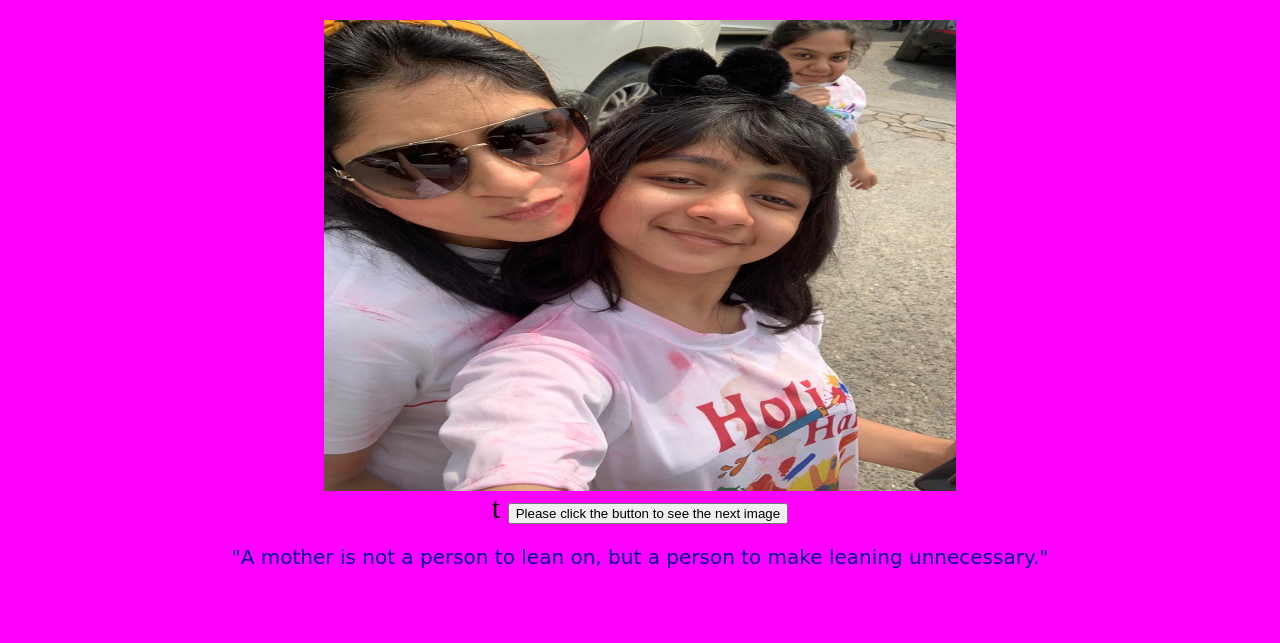
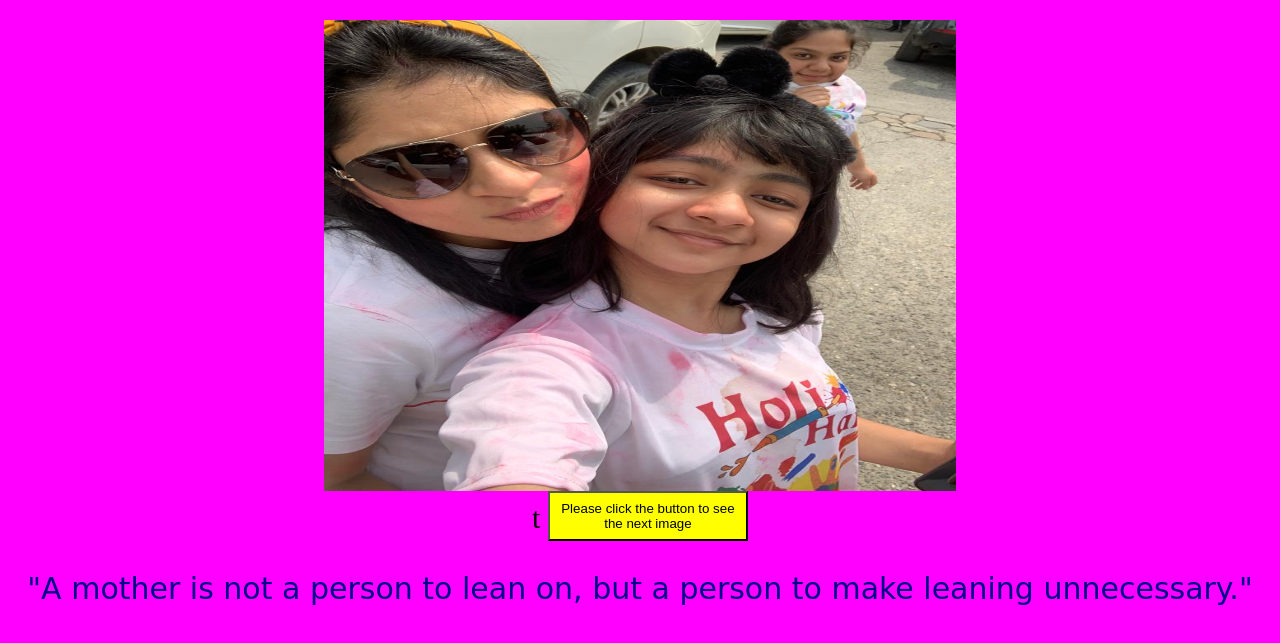
Before and after one commit to BhavyaGarg14092009/Mothers-day, a plain HTML site: page index.html in a window 1280 px wide. Shown: the part 99-742 px from the top of the page. Drawn offline with Linux system fonts and the light colour scheme.

Commit message:
Update style.css

```diff
--- a/style.css
+++ b/style.css
@@ -16,7 +16,12 @@ height: 60%;
     margin-right: auto;
     width: 50%; }
 #para {
-    font-size: 20px;
+    font-size: 30px;
     color: darkblue;
     font-family: cursive;
 }
+#b{
+    width:200px;
+    height:50px;
+    background-color:yellow;
+}
```
